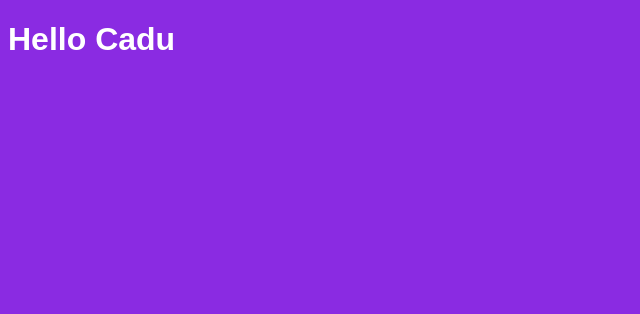
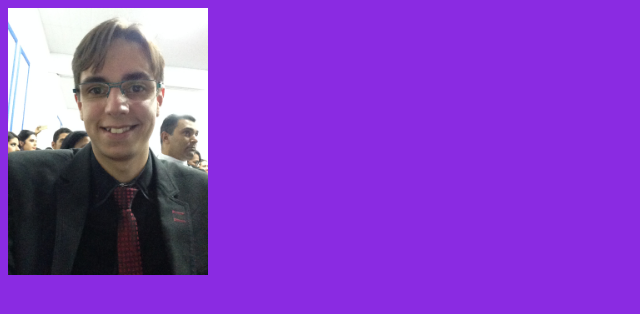
Before and after one commit to caducastanha/modulo04, a React app: page / in a window 1280 px wide. Shown: the top 314 px of the page, without its empty margins (0-640 px from the left). Built offline with nearby package versions, Linux system fonts and the light colour scheme.

Commit message:
Importando imagens

```diff
--- a/package.json
+++ b/package.json
@@ -13,6 +13,7 @@
     "@babel/preset-react": "^7.9.4",
     "babel-loader": "^8.1.0",
     "css-loader": "^3.5.3",
+    "file-loader": "^6.0.0",
     "style-loader": "^1.2.1",
     "webpack": "^4.43.0",
     "webpack-cli": "^3.3.11",
--- a/src/App.js
+++ b/src/App.js
@@ -1,8 +1,9 @@
 import React from 'react';
 import './App.css';
+import Image from './assets/cadu.jpg';
 
-function App(){
-  return <h1>Hello Cadu</h1>;
+function App() {
+  return  <img src={Image} width="200px"/>
 }
 
 export default App;
--- a/webpack.config.js
+++ b/webpack.config.js
@@ -21,10 +21,16 @@ module.exports = {
             {
                 test: /\.css$/,
                 use: [
-                    {loader: 'style-loader'},
-                    {loader: 'css-loader'},
+                    { loader: 'style-loader' },
+                    { loader: 'css-loader' },
                 ]
-            }
+            },
+            {
+                test: /.*\.(gif|png|jpe?g)$/i,
+                use: {
+                    loader: 'file-loader',
+                },
+            },
         ],
     },
 };
```
Also changed, not shown: src/assets/cadu.jpg (added).
